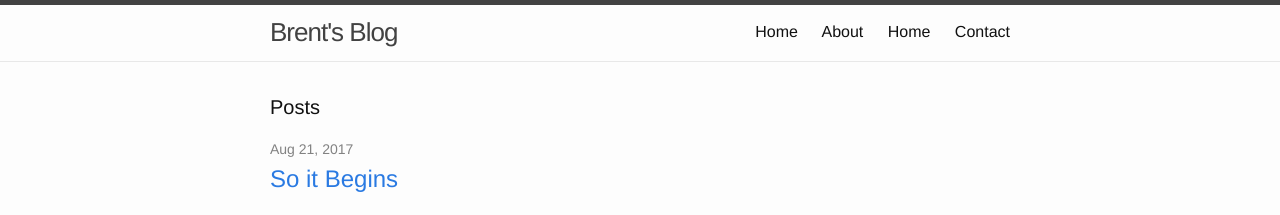
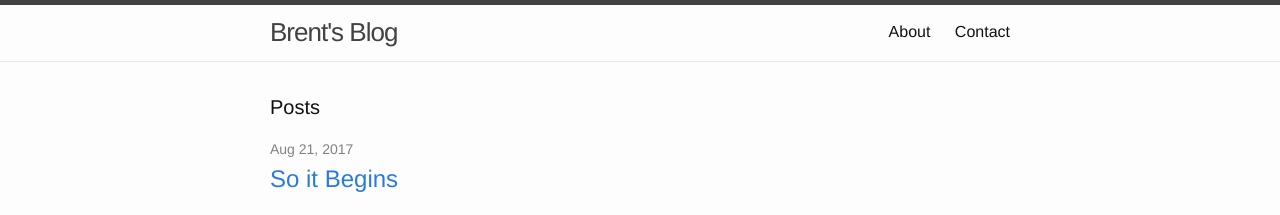
Before and after one commit to sgtphips/blog, a Jekyll site: the page built from index.md, in a window 1280 px wide. Shown: the top 215 px of the page. Built offline with Jekyll 4.4.1, drawn with Linux system fonts in a browser that asks for light colours.

Commit message:
removed from navigation

```diff
--- a/_includes/header.html
+++ b/_includes/header.html
@@ -22,7 +22,6 @@
           {% for path in page_paths %}
             {% assign my_page = site.pages | where: "path", path | first %}
             {% if my_page.title %}
-            <a class="page-link" href="{{ "/" | relative_url }}">Home</a>
             <a class="page-link" href="{{ my_page.url | relative_url }}">{{ my_page.title | escape }}</a>
             {% endif %}
           {% endfor %}
```
